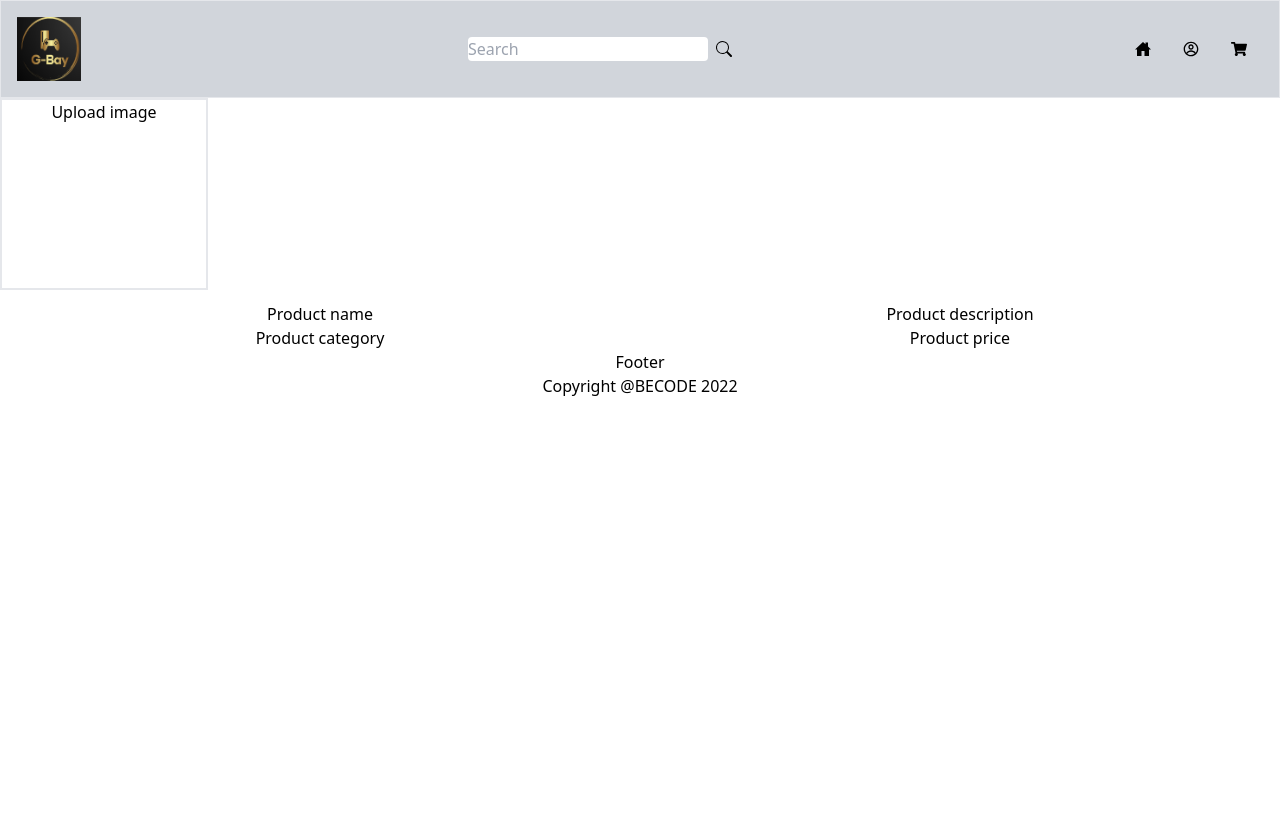
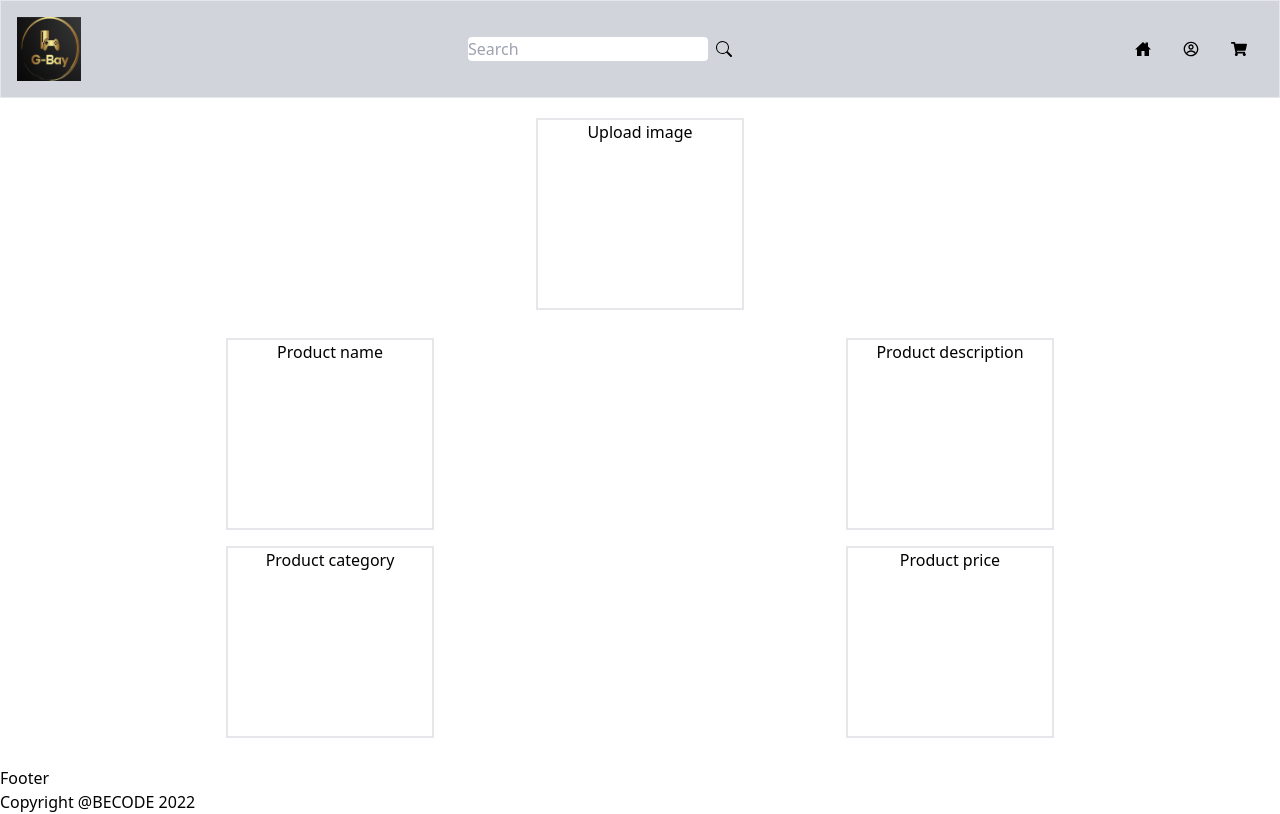
Before and after one commit to Martekode/react-g-bay, a React (Create React App) app in the folder client/: page /sell in a window 1280 px wide. Built offline with nearby package versions, Linux system fonts and the light colour scheme.

Commit message:
Sellpage sketch done

```diff
--- a/client/src/pages/Sellpage.js
+++ b/client/src/pages/Sellpage.js
@@ -4,14 +4,14 @@ import Footer from "../components/Footer";
 
 const Sellpage =() =>{
     return(
-        <div className='text-center '>
+        <div>
             <Navbar/>
-            <p className='border-2  h-48 w-52 mb-3'>Upload image</p>
-            <div className='grid grid-cols-2'>
-                <p>Product name</p>
-                <p>Product description</p>
-                <p>Product category</p>
-                <p>Product price</p>
+            <p className='border-2  h-48 w-52 mx-auto mt-5 text-center'>Upload image</p>
+            <div className='grid grid-cols-2 justify-between justify-items-center m-5 text-center'>
+                <p className='border-2  h-48 w-52 m-2'>Product name</p>
+                <p className='border-2  h-48 w-52 m-2'>Product description</p>
+                <p className='border-2  h-48 w-52 m-2'>Product category</p>
+                <p className='border-2  h-48 w-52 m-2'>Product price</p>
             </div>
             <Footer/>
         </div>
```
